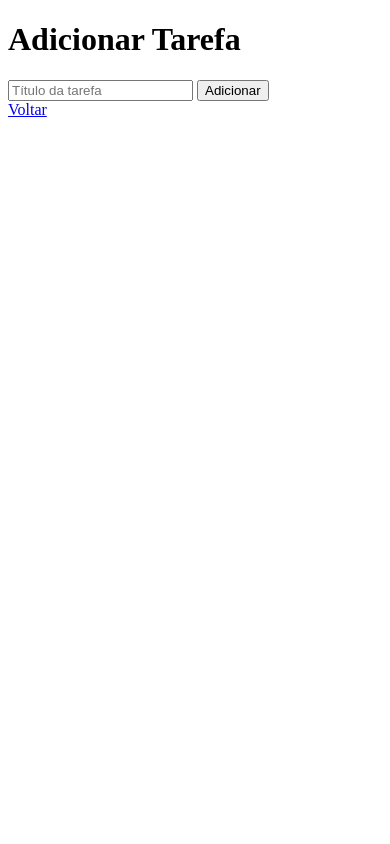
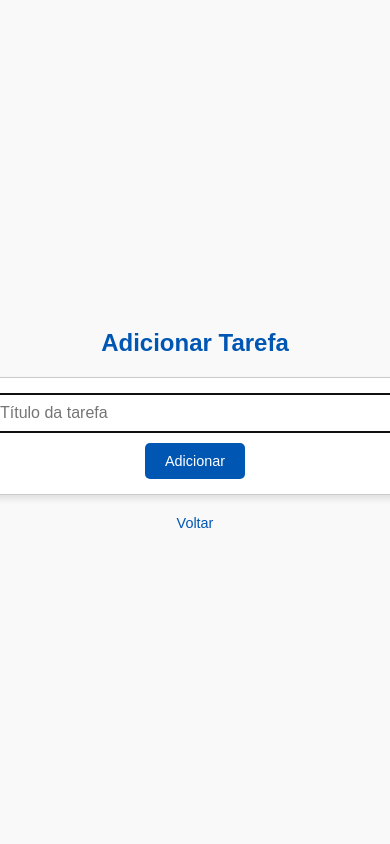
Before and after one commit to dlemos09/Curso-Python, a Django app: page /adicionar/ in a window 390 px wide; the page is wider, and only the part inside the window is pictured. Run offline with Django 5.2, Linux system fonts and the light colour scheme.

Commit message:
adicionei css aos templates

```diff
--- a/projetos_modelos/projeto02/tarefas/templates/tarefas/adicionar.html
+++ b/projetos_modelos/projeto02/tarefas/templates/tarefas/adicionar.html
@@ -1,13 +1,109 @@
 <!DOCTYPE html>
-<html>
+<html lang="pt-br">
   <head>
+    <meta charset="UTF-8" />
+    <meta name="viewport" content="width=device-width, initial-scale=1.0" />
     <title>Adicionar Tarefa</title>
+
+    <style>
+      /* Estilos gerais */
+      body {
+        font-family: Arial, sans-serif;
+        background-color: #f9f9f9;
+        color: #333;
+        margin: 0;
+        padding: 0;
+        display: flex;
+        flex-direction: column;
+        align-items: center;
+        justify-content: center;
+        min-height: 100vh;
+      }
+
+      /* Título principal */
+      h1 {
+        font-size: 2rem;
+        color: #0056b3;
+        margin-bottom: 20px;
+      }
+
+      /* Estilos do formulário */
+      form {
+        display: flex;
+        flex-direction: column;
+        align-items: center;
+        gap: 10px;
+        width: 100%;
+        max-width: 400px;
+        padding: 20px;
+        background-color: #ffffff;
+        border: 1px solid #ccc;
+        border-radius: 10px;
+        box-shadow: 0 4px 6px rgba(0, 0, 0, 0.1);
+      }
+
+      /* Entrada de texto */
+      input[type="text"] {
+        width: 100%;
+        padding: 10px;
+        border: 1px solid #ccc;
+        border-radius: 5px;
+        font-size: 1rem;
+      }
+
+      /* Botão */
+      button {
+        padding: 10px 20px;
+        background-color: #0056b3;
+        color: #fff;
+        border: none;
+        border-radius: 5px;
+        cursor: pointer;
+        font-size: 1rem;
+        transition: background-color 0.3s ease;
+      }
+
+      button:hover {
+        background-color: #003d80;
+      }
+
+      /* Link de voltar */
+      a {
+        margin-top: 20px;
+        text-decoration: none;
+        color: #0056b3;
+        font-size: 1rem;
+      }
+
+      a:hover {
+        text-decoration: underline;
+      }
+
+      /* Layout responsivo */
+      @media (max-width: 480px) {
+        form {
+          padding: 15px;
+        }
+
+        h1 {
+          font-size: 1.5rem;
+        }
+
+        button {
+          font-size: 0.9rem;
+        }
+
+        a {
+          font-size: 0.9rem;
+        }
+      }
+    </style>
   </head>
   <body>
     <h1>Adicionar Tarefa</h1>
     <form method="post">
       {% csrf_token %}
-        <input type="text" name="titulo" placeholder="Título da tarefa">
+      <input type="text" name="titulo" placeholder="Título da tarefa" autofocus />
       <button type="submit">Adicionar</button>
     </form>
     <a href="{% url 'lista_tarefas' %}">Voltar</a>
```
Also changed, not shown: projetos_modelos/projeto02/tarefas/templates/tarefas/lista.html (+98 -1 lines). Lines whose indentation alone changed are shown as unchanged.
